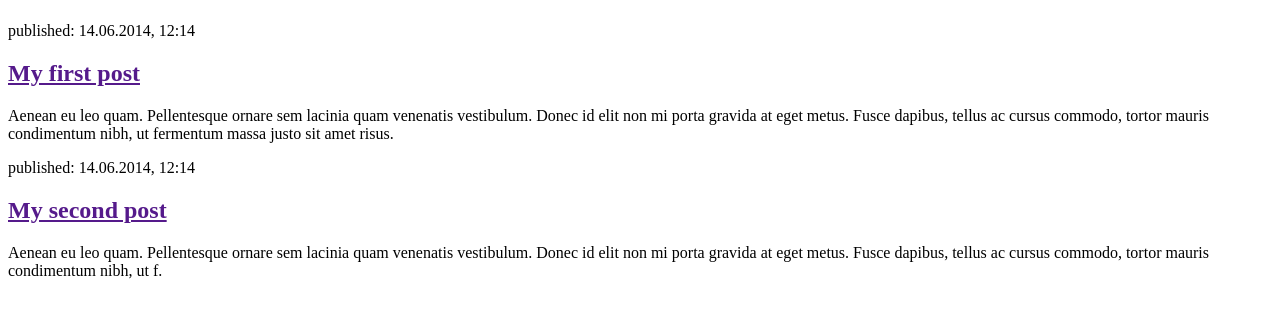
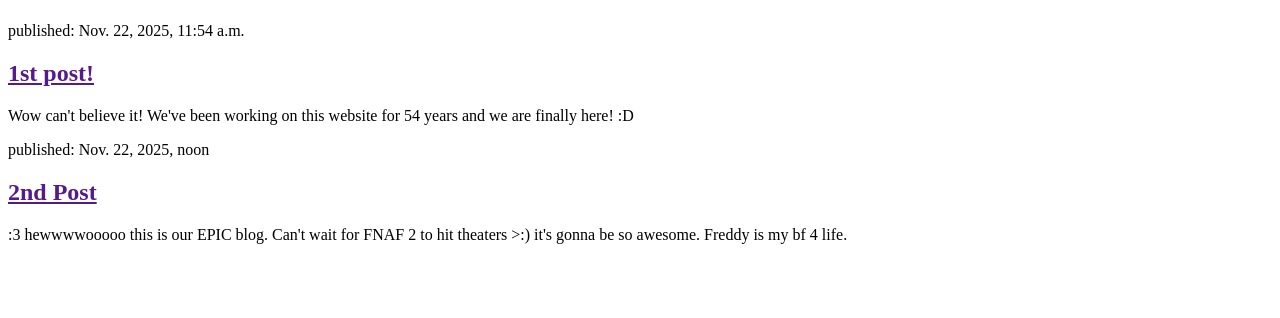
Before and after one commit to hugheshannah1999-tech/my-first-blog-again, a Django app: page / in a window 1280 px wide. Shown: the part 58-376 px from the top of the page. Run offline with Django 5.2, Linux system fonts and the light colour scheme; data comes from the database, SQL or seed files in the repository.

Commit message:
Update post_list.html

```diff
--- a/blog/templates/blog/post_list.html
+++ b/blog/templates/blog/post_list.html
@@ -1,23 +1,12 @@
 <!DOCTYPE html>
-<html>
-    <head>
-        <title>Django Girls blog</title>
-    </head>
-    <body>
-        <header>
-            <h1><a href="/">Django Girls Blog</a></h1>
-        </header>
+<header>
+    <h1><a href="/">Django Girls Blog</a></h1>
+</header>
 
-        <article>
-            <time>published: 14.06.2014, 12:14</time>
-            <h2><a href="">My first post</a></h2>
-            <p>Aenean eu leo quam. Pellentesque ornare sem lacinia quam venenatis vestibulum. Donec id elit non mi porta gravida at eget metus. Fusce dapibus, tellus ac cursus commodo, tortor mauris condimentum nibh, ut fermentum massa justo sit amet risus.</p>
-        </article>
-
-        <article>
-            <time>published: 14.06.2014, 12:14</time>
-            <h2><a href="">My second post</a></h2>
-            <p>Aenean eu leo quam. Pellentesque ornare sem lacinia quam venenatis vestibulum. Donec id elit non mi porta gravida at eget metus. Fusce dapibus, tellus ac cursus commodo, tortor mauris condimentum nibh, ut f.</p>
-        </article>
-    </body>
-</html>
+{% for post in posts %}
+    <article>
+        <time>published: {{ post.published_date }}</time>
+        <h2><a href="">{{ post.title }}</a></h2>
+        <p>{{ post.text|linebreaksbr }}</p>
+    </article>
+{% endfor %}
```
